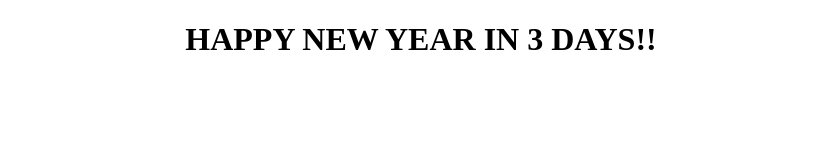
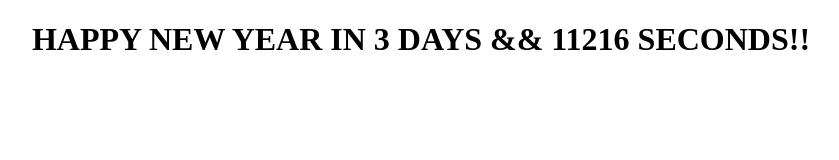
Before and after one commit to bmontellano/newYearsCounter, a plain HTML site: page index.html in a window 1280 px wide. Shown: the whole page, without its empty margins (219-1058 px from the left). Drawn offline with Linux system fonts and the light colour scheme.

Commit message:
New Years countdown calculation completed!

```diff
--- a/app.js
+++ b/app.js
@@ -1,7 +1,24 @@
 var spanDays = document.getElementById('days');
+var spanSeconds = document.getElementById('seconds');
 var firstElem = document.getElementById('first');
+var daysLeft = Math.floor((new Date(2021, 0, 1).getTime() - Date.now()) / 86400000);
+var secondsLeft = (((new Date(2021, 0, 1).getTime() - Date.now()) / 86400000) - daysLeft) * 86400;
+spanDays.innerText = daysLeft.toString();
+spanSeconds.innerText = secondsLeft.toFixed(0)
+
 console.log("This should be Span for days ---> ", spanDays);
 console.log("This should be first h1 ---> ", firstElem);
-setTimeout(() => {
-    spanDays.innerText = "3"
-}, 2000);
+
+var timeInterval = setInterval(() => {
+    daysLeft = Math.floor((new Date(2021, 0, 1).getTime() - Date.now()) / 86400000);
+    secondsLeft = (((new Date(2021, 0, 1).getTime() - Date.now()) / 86400000) - daysLeft) * 86400;
+    if (daysLeft < 0) {
+        clearInterval(timeInterval);
+    }
+    spanDays.innerText = daysLeft.toString();
+    spanSeconds.innerText = secondsLeft.toFixed(0);
+    console.log("interval running")
+}, 1000);
+
+
+console.log(daysLeft);
--- a/index.html
+++ b/index.html
@@ -8,6 +8,6 @@
     <script src="app.js" defer></script>
 </head>
 <body>
-    <h1 id="first">HAPPY NEW YEAR IN <span id="days">X</span> DAYS!!</h1>
+    <h1 id="first">HAPPY NEW YEAR IN <span id="days">X</span> DAYS && <span id="seconds">X</span> SECONDS!!</h1>
 </body>
 </html>
```
